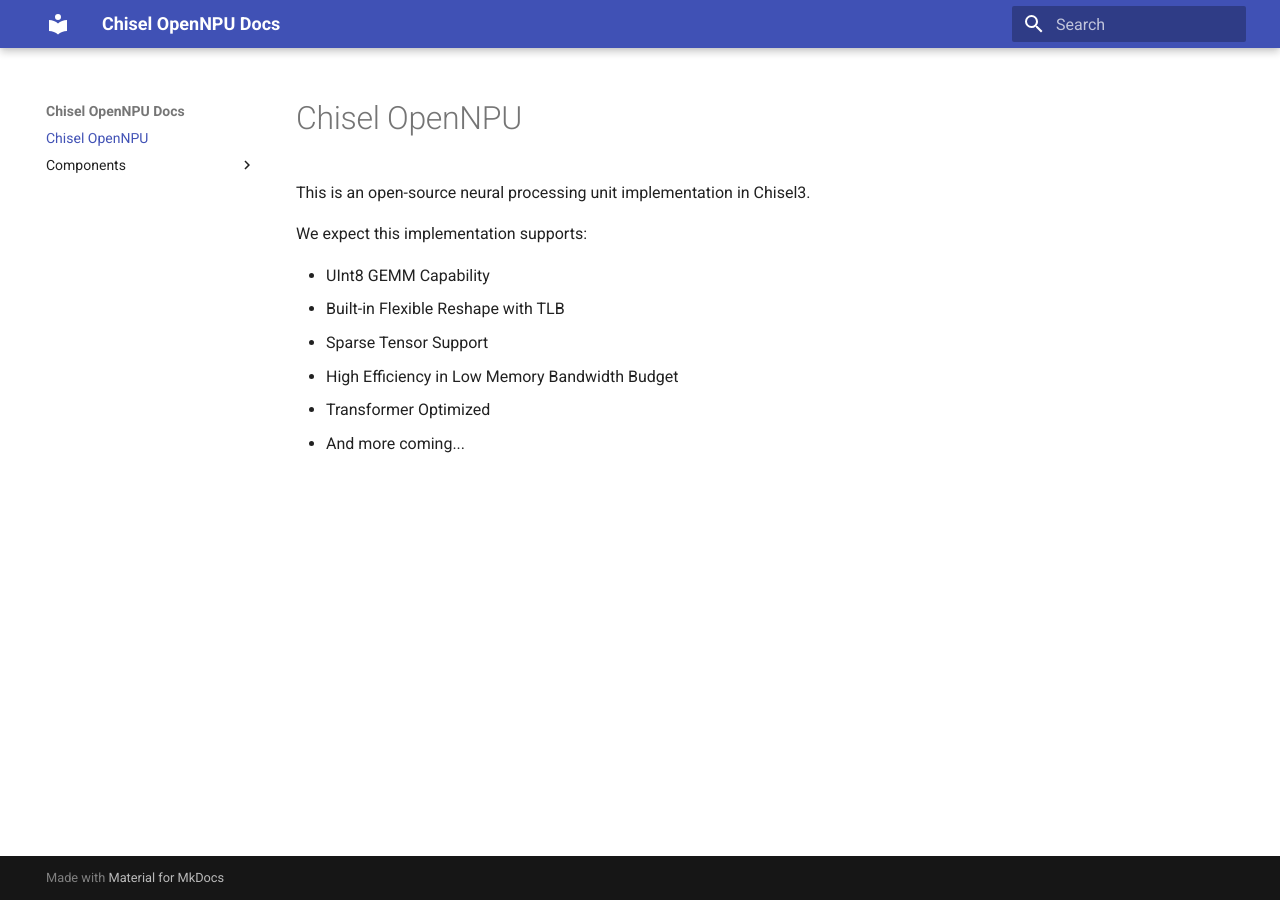
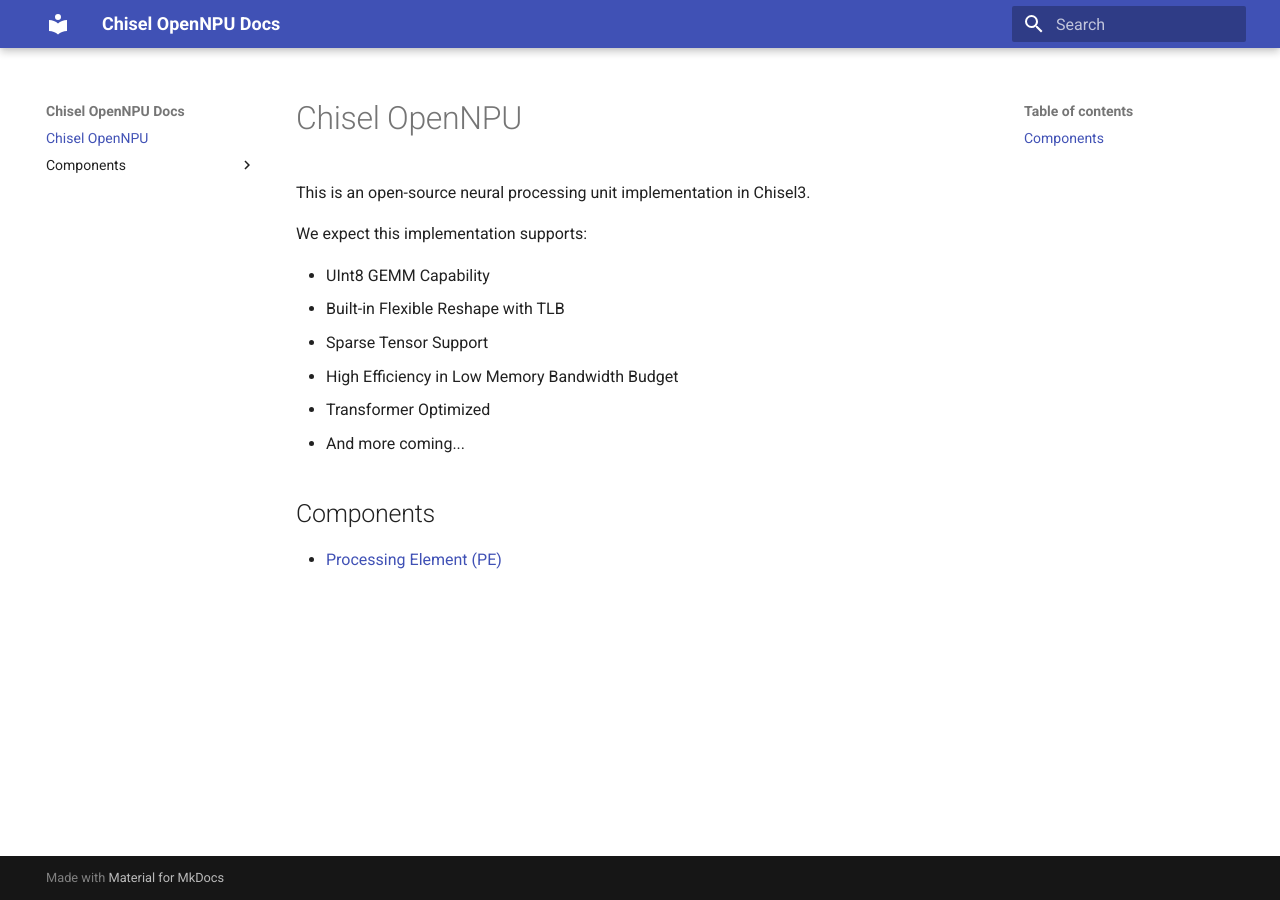
Before and after one commit to mpskex/chisel-npu, an MkDocs documentation site: the page built from docs/index.md, in a window 1280 px wide. Built offline with MkDocs 1.6.1 and Material for MkDocs 9.7.7, drawn with Linux system fonts in a browser that asks for light colours.

Commit message:
update index

```diff
--- a/docs/index.md
+++ b/docs/index.md
@@ -10,3 +10,7 @@
 - High Efficiency in Low Memory Bandwidth Budget
 - Transformer Optimized
 - And more coming...
+
+## Components
+
+- [Processing Element (PE)](components/ProcessingElement.md)
```
